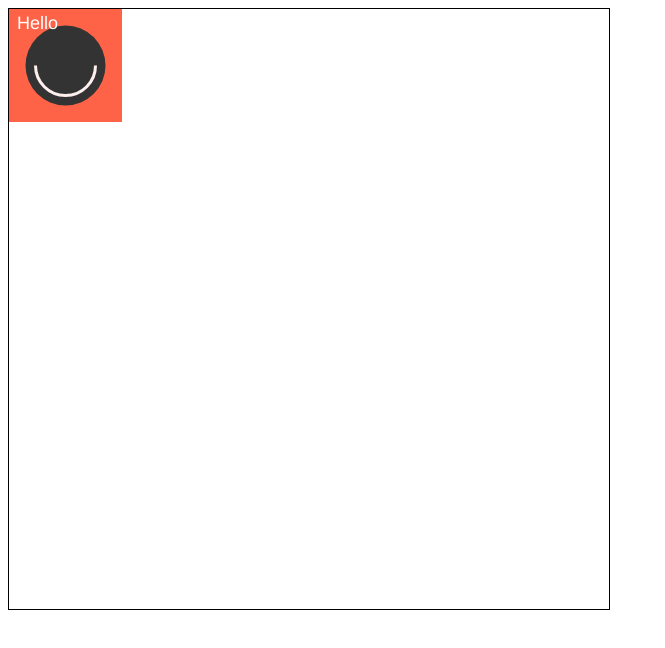
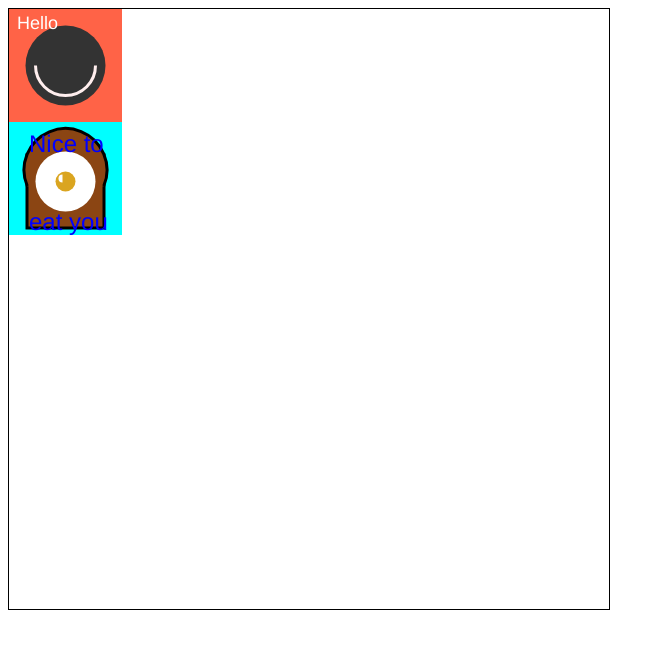
Before and after one commit to yinnyC/group-canvas, a plain HTML site: page index.html in a window 1280 px wide. Shown: the whole page, without its empty margins (0-665 px from the left). Drawn offline with Linux system fonts and the light colour scheme.

Commit message:
Added my square

```diff
--- a/index.html
+++ b/index.html
@@ -65,6 +65,60 @@
 
 
 			// 0, 1 Megan
+			const megx = 0
+			const megy = 1 * size
+
+			// draw a square
+			ctx.beginPath()
+			ctx.rect(megx, megy, size, size)
+			ctx.fillStyle = 'cyan'
+			ctx.fill()
+
+			// draw bread
+			ctx.beginPath()
+			ctx.rect(megx + 18, megy + 33, size - 36, size - 40)
+			ctx.fillStyle = '#8B4513'
+			ctx.fill()
+            ctx.strokeStyle = '#000'
+            ctx.stroke()
+
+            // draw bread
+            ctx.beginPath()
+            ctx.arc(megx + size / 2, megy + 48, size / 2 - 15, Math.PI-0.4, Math.PI * 2+0.4)
+            ctx.fillStyle = '#8B4513'
+            ctx.fill()
+            ctx.strokeStyle = '#000'
+            ctx.stroke()
+
+            // draw egg white
+            ctx.beginPath()
+            ctx.arc(megx + size / 2, megy + size / 2+3, 30, 0, Math.PI * 2)
+            ctx.fillStyle = '#fff'
+            ctx.fill()
+
+            // draw egg yolk
+            ctx.beginPath()
+            ctx.arc(megx + size / 2, megy + size / 2+3, 10, 0, Math.PI * 2)
+            ctx.fillStyle = '#DAA520'
+            ctx.fill()
+
+            // draw egg shiny
+            ctx.beginPath()
+            ctx.arc(megx + size / 2 - 3, megy + size / 2, 4, Math.PI / 2, -Math.PI / 2)
+            ctx.fillStyle = '#fff'
+            ctx.fill()
+
+			// Draw some text
+			ctx.beginPath()
+			ctx.font = '24px Helvetica'
+			ctx.fillStyle = 'blue'
+			ctx.fillText('Nice to', megx + 20, megy + 30)
+
+			// Draw some text
+			ctx.beginPath()
+			ctx.font = '24px Helvetica'
+			ctx.fillStyle = 'blue'
+			ctx.fillText('eat you', megx + 20, size + megy - 5)
 
 
 			// 1, 1 Philippos
```
